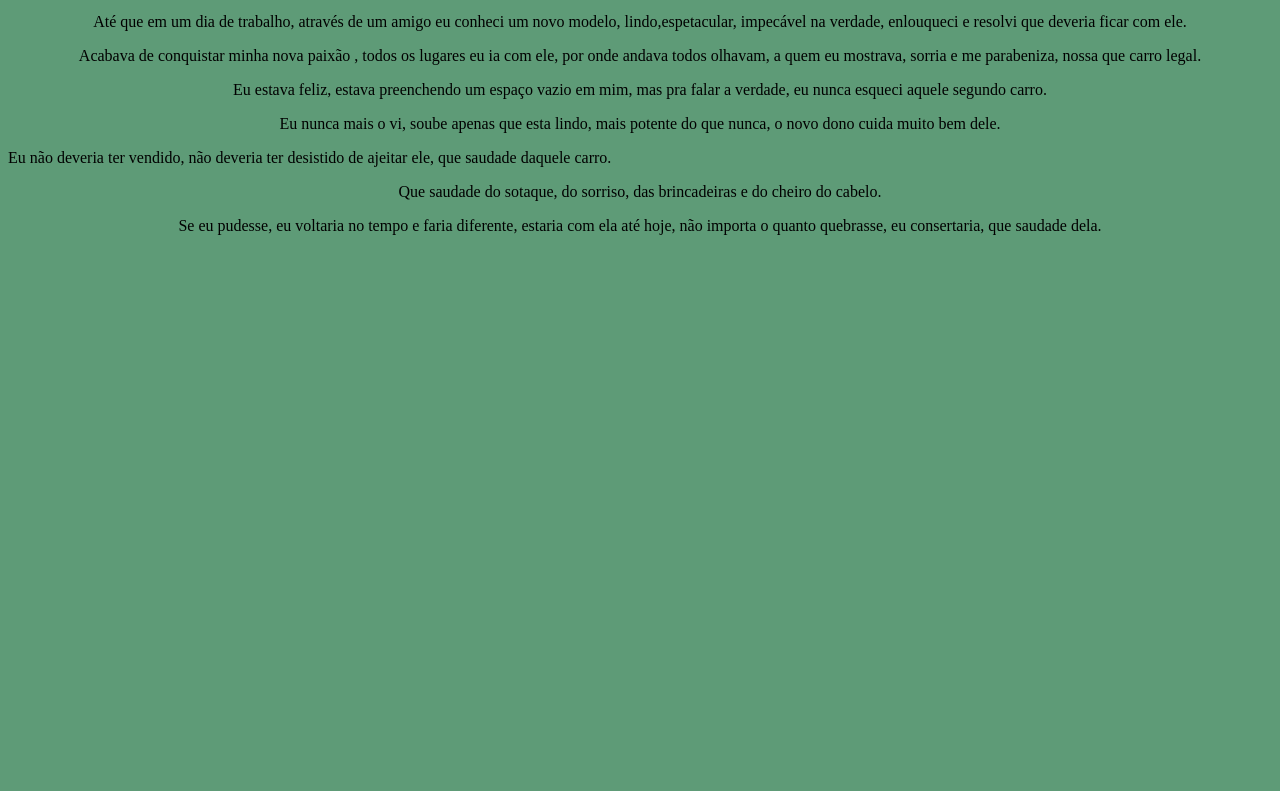
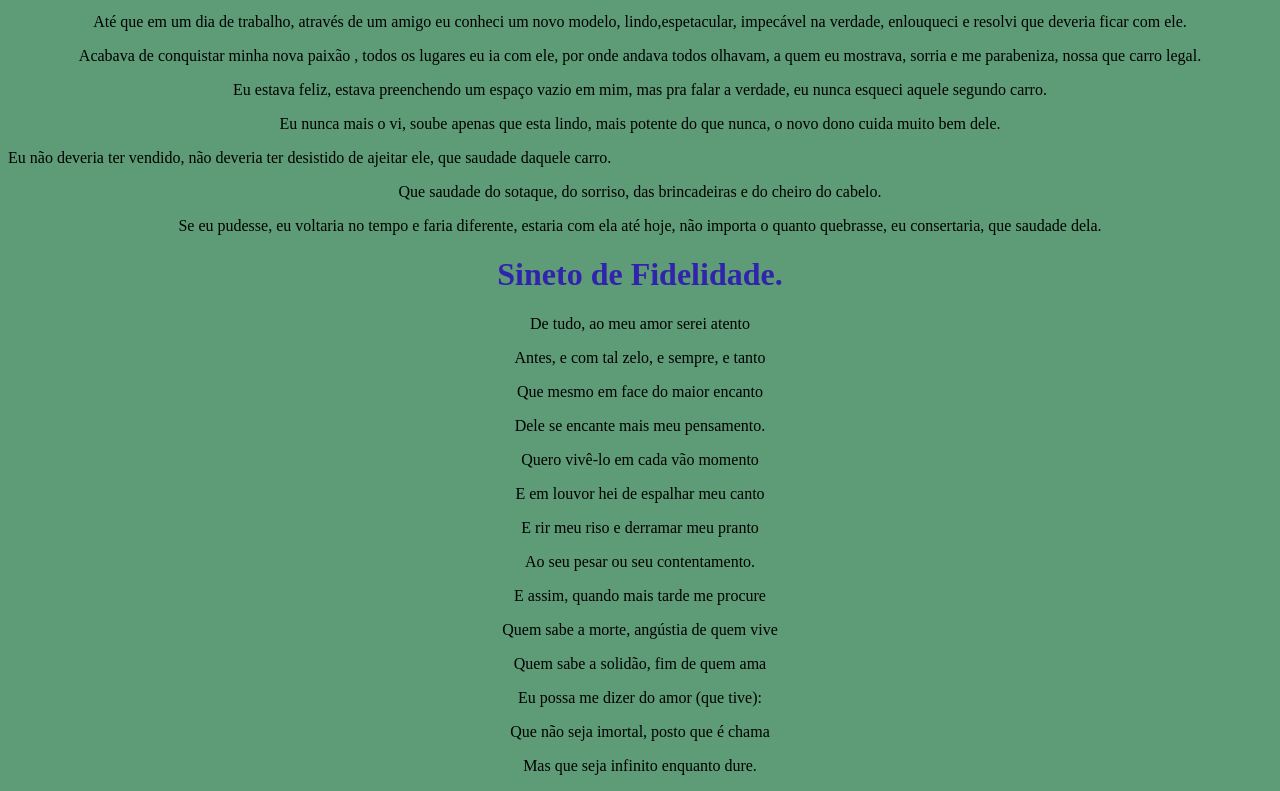
Before and after one commit to brunobrandalize/poema, a plain HTML site: page index.html in a window 1280 px wide. Shown: the part 445-1236 px from the top of the page. Before the commit the page ends 800 px from the top, so only its background shows below. Drawn offline with Linux system fonts and the light colour scheme.

Commit message:
Add files via upload

```diff
--- a/index.html
+++ b/index.html
@@ -25,5 +25,24 @@
         <p>Que saudade do sotaque, do sorriso, das brincadeiras e do cheiro do cabelo.</p>
         <p>Se eu pudesse, eu voltaria no tempo e faria diferente, estaria com ela até hoje, não importa o quanto quebrasse, eu consertaria, que saudade dela.</p>
 
+        <h1>Sineto de Fidelidade.</h1>
+        <p>De tudo, ao meu amor serei atento</p>
+        <p>Antes, e com tal zelo, e sempre, e tanto</p>
+        <p>Que mesmo em face do maior encanto</p>
+        <p>Dele se encante mais meu pensamento.</p>
+
+        <p>Quero vivê-lo em cada vão momento</p>
+        <p>E em louvor hei de espalhar meu canto</p>
+        <p>E rir meu riso e derramar meu pranto</p>
+        <p>Ao seu pesar ou seu contentamento.</p>
+
+        <p>E assim, quando mais tarde me procure</p>
+        <p>Quem sabe a morte, angústia de quem vive</p>
+        <p>Quem sabe a solidão, fim de quem ama</p>
+
+        <p>Eu possa me dizer do amor (que tive):</p>
+        <p>Que não seja imortal, posto que é chama</p>
+        <p>Mas que seja infinito enquanto dure.</p>
+
     </body>
     </head>
```
